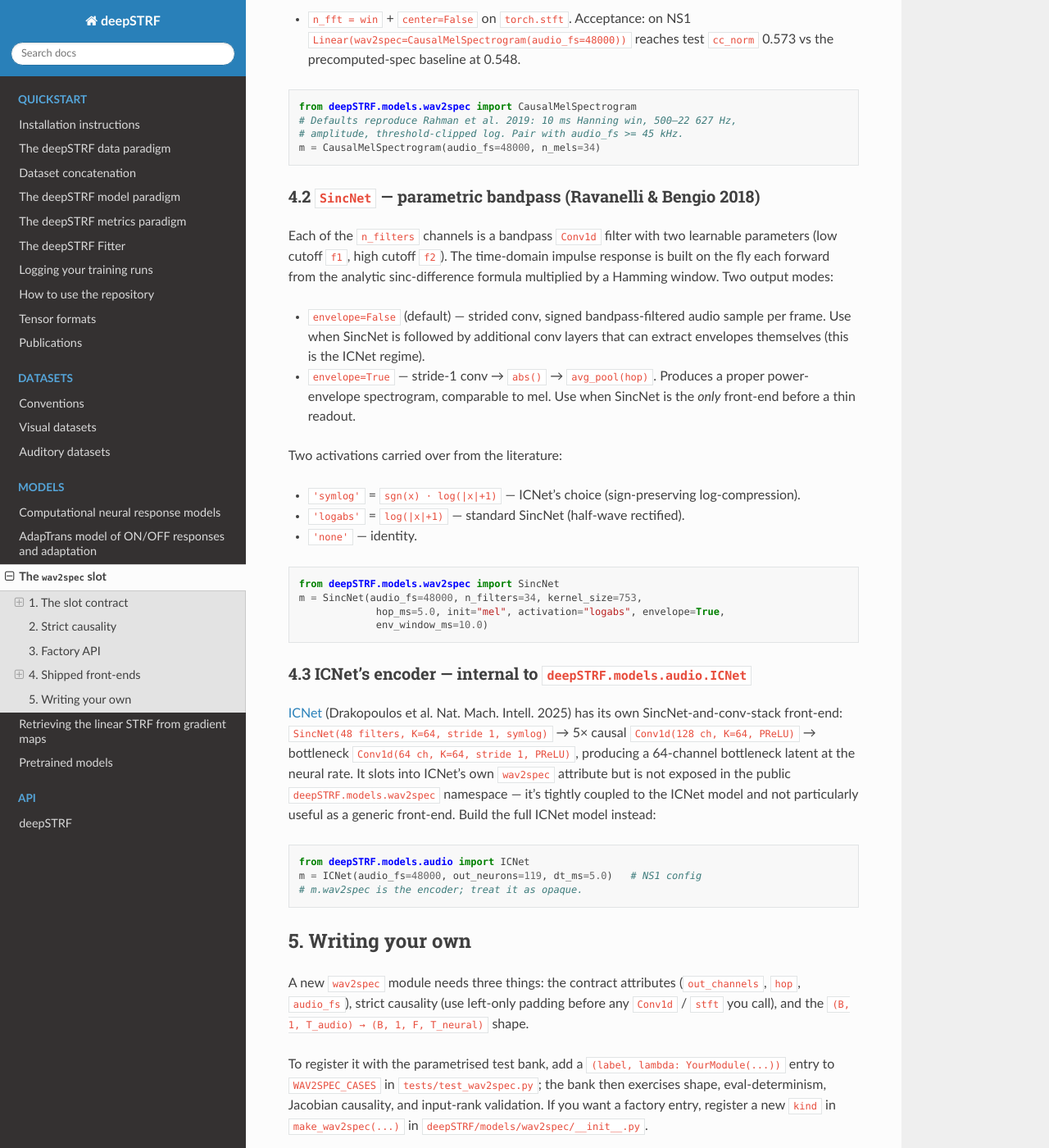
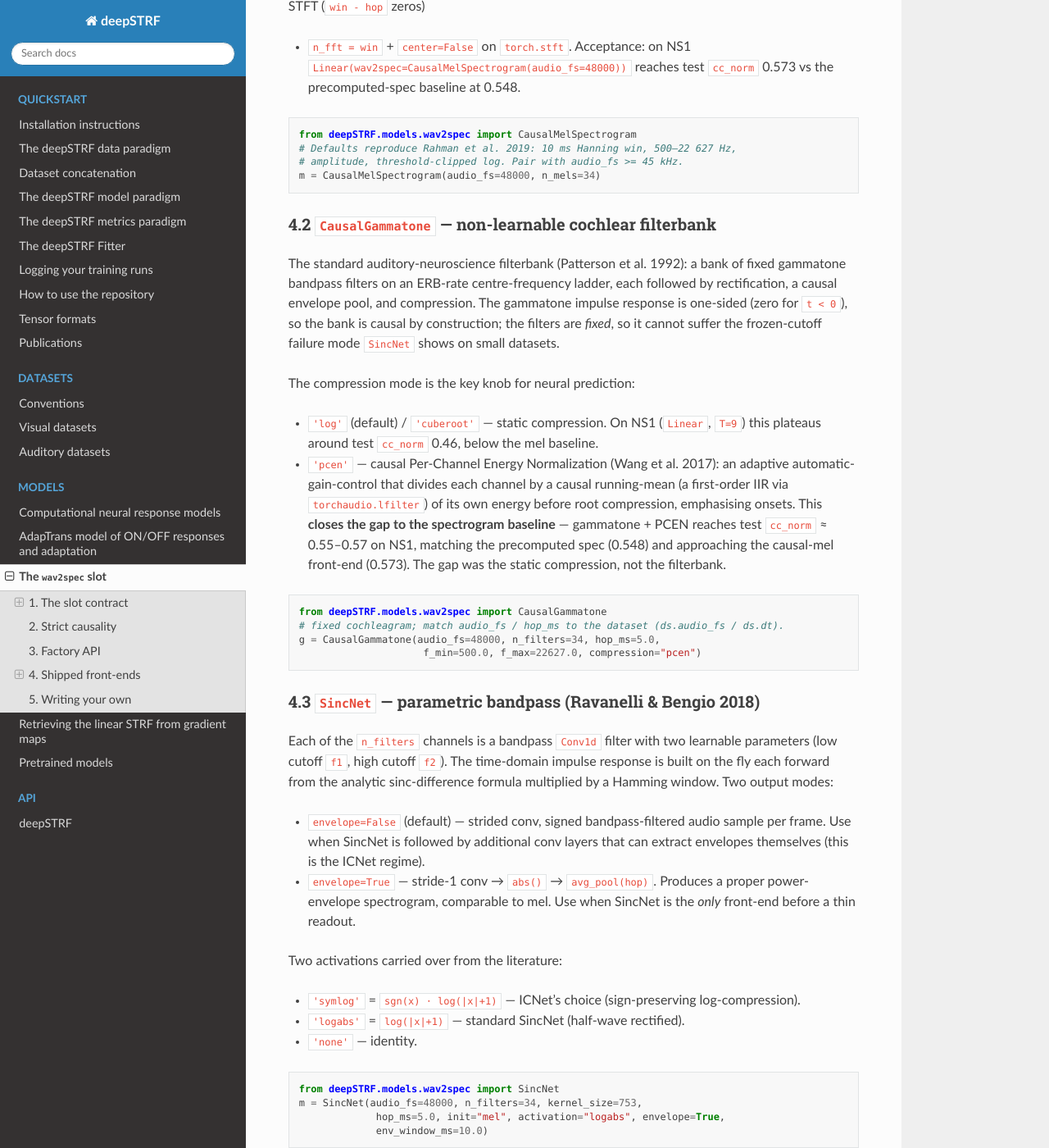
Before and after one commit to urancon/deepSTRF, a Sphinx documentation site: the page built from docs/_source/md/wav2spec.md, in a window 1280 px wide and 1400 px high, scrolled down 2406 px. Shown: the whole window at 82% size. Built offline with Sphinx 7.4.7 and the Read the Docs theme 3.1.0, drawn with Linux system fonts in a browser that asks for light colours; pages that are not in the unit, such as notebooks, are missing from menus; some of the changed text lies outside the part shown.

Commit message:
docs: document CausalGammatone (+ PCEN) in wav2spec.md
Add the gammatone front-end to the factory table and a §4.2 subsection
covering the ERB-rate filterbank, the causal-by-construction impulse response,
and the compression knob — including that 'pcen' closes the gap to the
spectrogram baseline (NS1 cc_norm ~0.55-0.57 vs spec 0.548 / mel 0.573) while
static 'log' plateaus at ~0.46.

Co-Authored-By: Claude Opus 4.8 <noreply@anthropic.com>

````diff
--- a/docs/_source/md/wav2spec.md
+++ b/docs/_source/md/wav2spec.md
@@ -88,10 +88,11 @@ The factory mirrors `make_prefiltering` — it dispatches a string `kind`
 against the shipped registry and forwards remaining kwargs to the
 underlying class constructor. The shipped kinds:
 
-| `kind`      | Class                  | Learnable? |
-|-------------|------------------------|------------|
-| `'mel'`     | `CausalMelSpectrogram` | no         |
-| `'sincnet'` | `SincNet`              | yes (filter cutoffs) |
+| `kind`        | Class                  | Learnable? |
+|---------------|------------------------|------------|
+| `'mel'`       | `CausalMelSpectrogram` | no         |
+| `'gammatone'` | `CausalGammatone`      | no         |
+| `'sincnet'`   | `SincNet`              | yes (filter cutoffs) |
 
 Both classes are also directly importable from
 `deepSTRF.models.wav2spec` if you prefer to instantiate by hand
@@ -117,7 +118,37 @@ from deepSTRF.models.wav2spec import CausalMelSpectrogram
 m = CausalMelSpectrogram(audio_fs=48000, n_mels=34)
 ```
 
-### 4.2 `SincNet` — parametric bandpass (Ravanelli & Bengio 2018)
+### 4.2 `CausalGammatone` — non-learnable cochlear filterbank
+
+The standard auditory-neuroscience filterbank (Patterson et al. 1992): a
+bank of fixed gammatone bandpass filters on an ERB-rate centre-frequency
+ladder, each followed by rectification, a causal envelope pool, and
+compression. The gammatone impulse response is one-sided (zero for
+`t < 0`), so the bank is causal by construction; the filters are *fixed*,
+so it cannot suffer the frozen-cutoff failure mode `SincNet` shows on small
+datasets.
+
+The compression mode is the key knob for neural prediction:
+
+- `'log'` (default) / `'cuberoot'` — static compression. On NS1 (`Linear`,
+  `T=9`) this plateaus around test `cc_norm` 0.46, below the mel baseline.
+- `'pcen'` — causal Per-Channel Energy Normalization (Wang et al. 2017): an
+  adaptive automatic-gain-control that divides each channel by a causal
+  running-mean (a first-order IIR via `torchaudio.lfilter`) of its own
+  energy before root compression, emphasising onsets. This **closes the gap
+  to the spectrogram baseline** — gammatone + PCEN reaches test `cc_norm`
+  ≈ 0.55–0.57 on NS1, matching the precomputed spec (0.548) and approaching
+  the causal-mel front-end (0.573). The gap was the static compression, not
+  the filterbank.
+
+```python
+from deepSTRF.models.wav2spec import CausalGammatone
+# fixed cochleagram; match audio_fs / hop_ms to the dataset (ds.audio_fs / ds.dt).
+g = CausalGammatone(audio_fs=48000, n_filters=34, hop_ms=5.0,
+                     f_min=500.0, f_max=22627.0, compression="pcen")
+```
+
+### 4.3 `SincNet` — parametric bandpass (Ravanelli & Bengio 2018)
 
 Each of the `n_filters` channels is a bandpass `Conv1d` filter with two
 learnable parameters (low cutoff `f1`, high cutoff `f2`). The
````
Also changed, not shown: other parts of docs/_source/md/wav2spec.md (+1 -1 lines).
